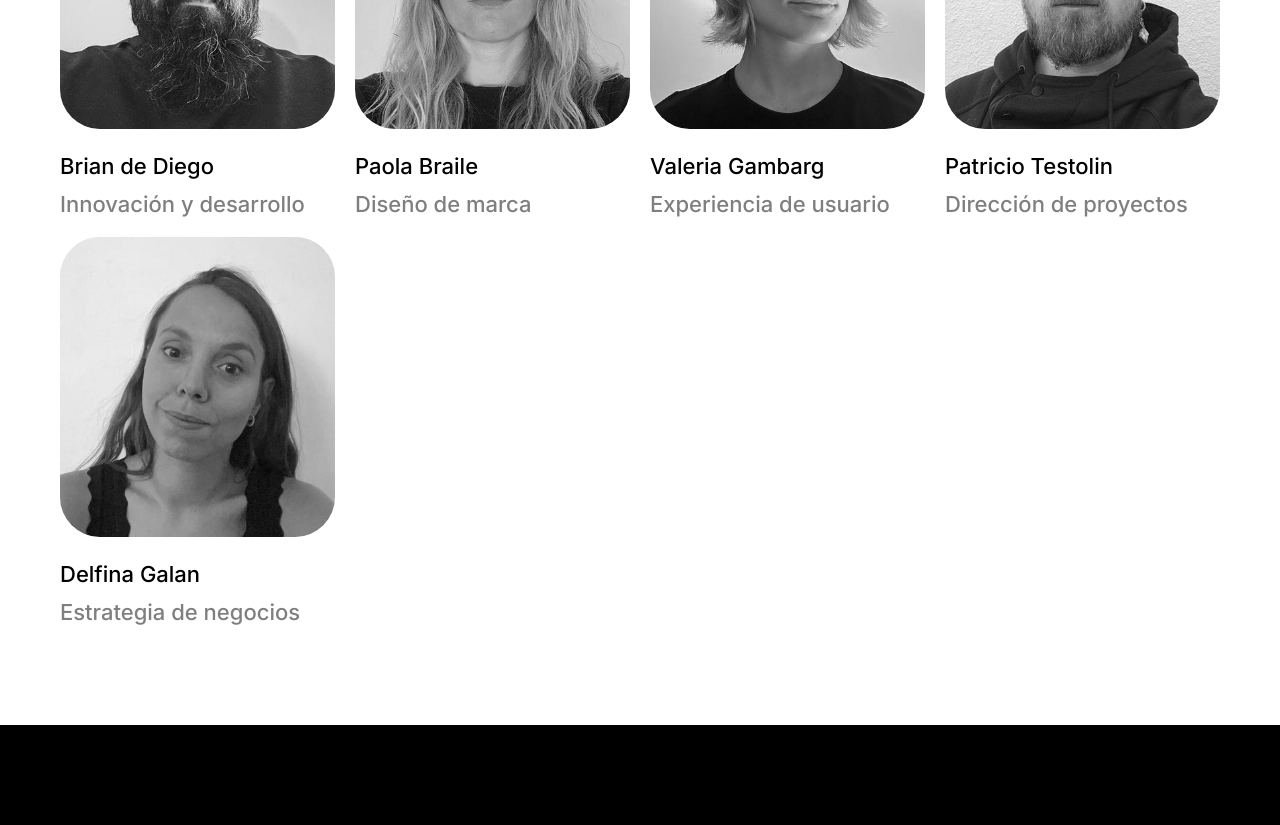
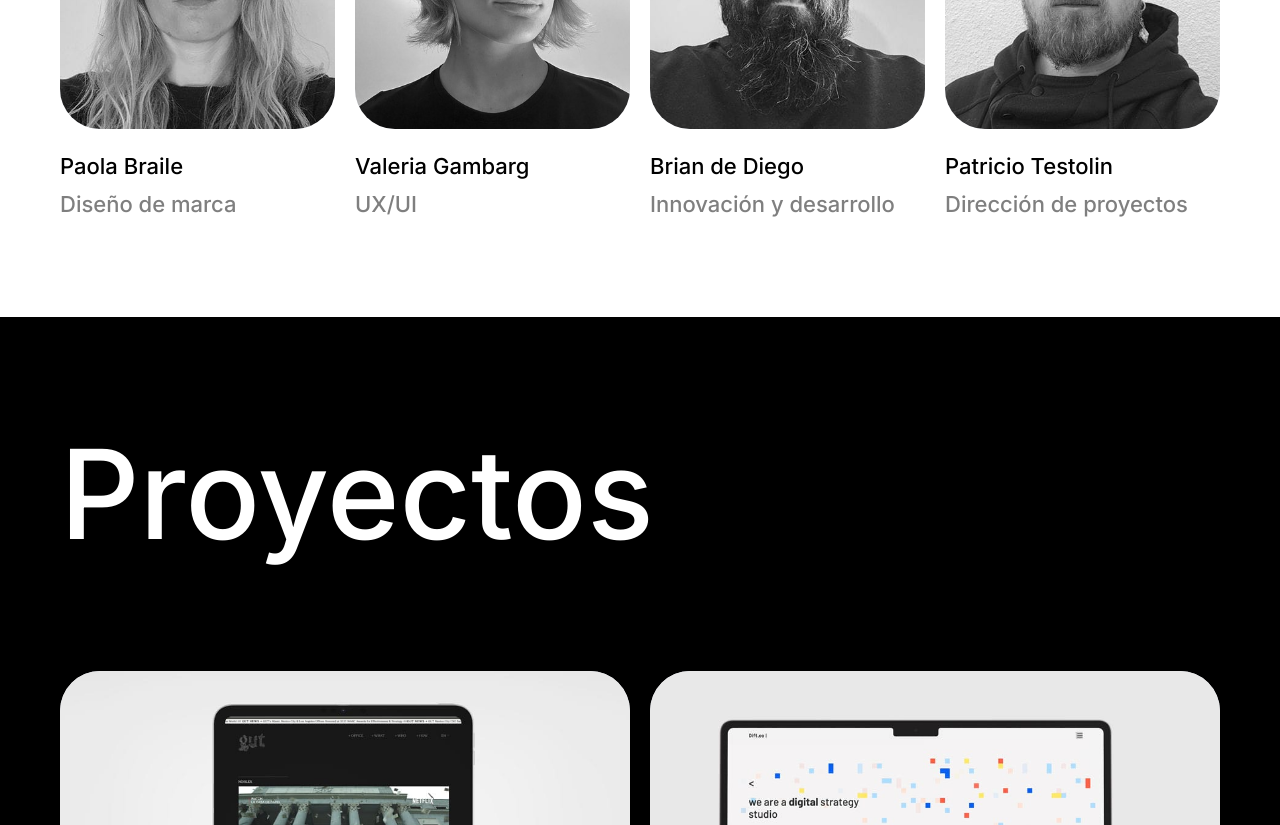
Before and after one commit to testolinp/momiji, a Next.js app: page / in a window 1280 px wide. Shown: the part 3600-4425 px from the top of the page. Built offline with nearby package versions, Linux system fonts and the light colour scheme.

Commit message:
remove delfina from team

```diff
--- a/src/app/ui/team/team.tsx
+++ b/src/app/ui/team/team.tsx
@@ -7,29 +7,24 @@ import { motion } from 'framer-motion'
 export default function Team() {
   const members = [
     {
+      role: 'Diseño de marca',
+      name: 'Paola Braile',
+      image: '/images/team/paola-braile.jpeg'
+    },
+    {
+      role: 'UX/UI',
+      name: 'Valeria Gambarg',
+      image: '/images/team/valeria-gambarg.jpg'
+    },
+    {
       role: 'Innovación y desarrollo',
       name: 'Brian de Diego',
       image: '/images/team/brian-dediego.jpeg'
     },
     {
-      role: 'Diseño de marca',
-      name: 'Paola Braile',
-      image: '/images/team/paola-braile.jpeg'
-    },
-    {
-      role: 'Experiencia de usuario',
-      name: 'Valeria Gambarg',
-      image: '/images/team/valeria-gambarg.jpg'
-    },
-    {
       role: 'Dirección de proyectos',
       name: 'Patricio Testolin',
       image: '/images/team/patricio-testolin.jpeg'
-    },
-    {
-      role: 'Estrategia de negocios',
-      name: 'Delfina Galan',
-      image: '/images/team/delfina-galan.jpeg'
     }
   ]
 
```
